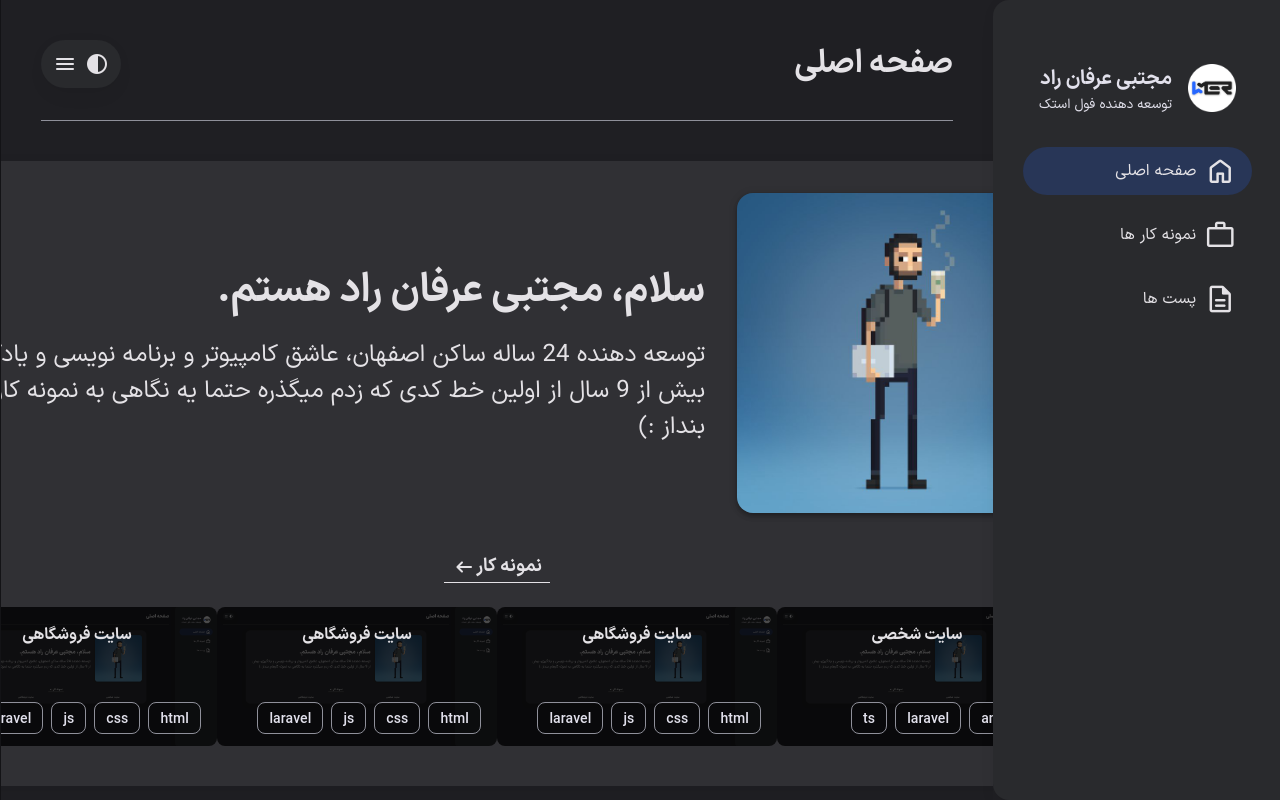
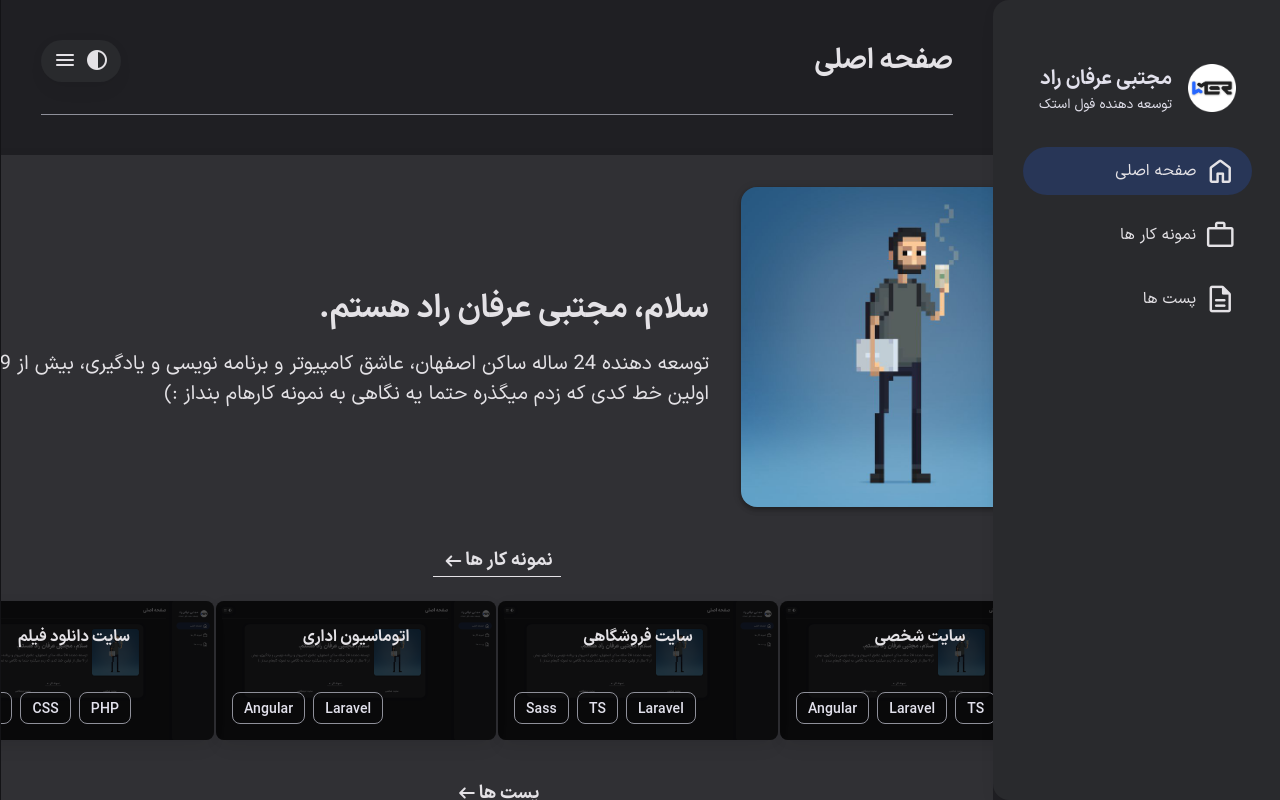
Before and after one commit to mojerf/wmer-front-end-material, an Angular app: page / in a window 1280 px wide. Built offline with nearby package versions, Linux system fonts and the light colour scheme.

Commit message:
fix(main-page): added posts and footer

```diff
--- a/src/app/app.component.html
+++ b/src/app/app.component.html
@@ -56,5 +56,10 @@
         <router-outlet></router-outlet>
       </div>
     </main>
+    <footer class="footer">
+      <div class="footer-container">
+        طراحی و پیاده سازی شده توسط مجتبی عرفان راد 😄❤
+      </div>
+    </footer>
   </mat-sidenav-content>
 </mat-sidenav-container>
--- a/src/app/app.component.scss
+++ b/src/app/app.component.scss
@@ -82,9 +82,13 @@
       justify-content: space-between;
       padding-block-end: 2rem;
 
+      .title {
+        font-size: 1.75rem;
+      }
+
       .toolbar {
         background-color: var(--mat-sidenav-container-background-color);
-        padding: 0.75rem;
+        padding: 0.5rem 0.75rem;
         border-radius: 5rem;
         display: flex;
         gap: 0.5rem;
@@ -106,11 +110,18 @@
       padding-block-start: 2.5rem;
     }
   }
+
+  .footer {
+    padding: 2.5rem;
+    padding-bottom: 0;
+
+    .footer-container {
+      background-color: var(--mat-sidenav-container-background-color);
+      border-start-start-radius: 1.5rem;
+      border-start-end-radius: 1.5rem;
+      padding: 1rem 2rem;
+      text-align: center;
+      box-shadow: var(--small-shadow);
+    }
+  }
 }
-
-.menuButton {
-  position: absolute;
-  bottom: 1.5rem;
-  right: 1.5rem;
-  z-index: 1;
-}
--- a/src/app/main/main-page/main-page.component.html
+++ b/src/app/main/main-page/main-page.component.html
@@ -18,7 +18,7 @@
     <section class="works">
       <div class="works-title-container">
         <a href="#" class="works-title">
-          نمونه کار
+          نمونه کار ها
           <span class="material-symbols-rounded"> arrow_left_alt </span>
         </a>
       </div>
@@ -42,5 +42,40 @@
         }
       </div>
     </section>
+    <section class="posts">
+      <div class="posts-title-container">
+        <a href="#" class="posts-title">
+          پست ها
+          <span class="material-symbols-rounded"> arrow_left_alt </span>
+        </a>
+      </div>
+      <div class="posts-container">
+        @for (post of posts; track $index) {
+        <div class="post-card">
+          <img src="{{ post.img }}" alt="" class="post-image" />
+          <div class="post-detail">
+            <h4
+              class="post-title"
+              matTooltip="{{ post.title }}"
+              matTooltipPosition="above"
+            >
+              {{ post.title }}
+            </h4>
+            <a href="{{ post.url }}" mat-flat-button>نمایش مطلب</a>
+            <div class="post-footer">
+              <span class="post-footer-component">
+                <span class="material-symbols-rounded"> calendar_today </span>
+                <span class="text">{{ post.date }}</span>
+              </span>
+              <span class="post-footer-component">
+                <span class="material-symbols-rounded"> forum </span>
+                <span class="text">{{ post.commentCount }}</span>
+              </span>
+            </div>
+          </div>
+        </div>
+        }
+      </div>
+    </section>
   </div>
 </div>
--- a/src/app/main/main-page/main-page.component.scss
+++ b/src/app/main/main-page/main-page.component.scss
@@ -33,12 +33,12 @@
           flex-direction: column;
 
           .about-title {
-            font-size: 2.5rem;
+            font-size: 2rem;
             font-weight: bold;
           }
 
           .about-description {
-            font-size: 1.5rem;
+            font-size: 1.25rem;
             font-weight: normal;
           }
         }
@@ -64,33 +64,109 @@
         .works-container {
           display: flex;
           justify-content: space-around;
+          padding-top: 1.5rem;
 
           .work-card {
-            padding-top: 1.5rem;
-            max-width: 5rem;
             position: relative;
-            min-width: 17.5rem;
+            width: 17.5rem;
             border-radius: 0.5rem;
+            background-color: var(--card-image-bg);
+            box-shadow: var(--small-shadow);
+            display: flex;
 
             .work-image {
               width: 100%;
               border-radius: inherit;
-              filter: brightness(0.3);
+              opacity: 0.3;
             }
 
             .work-title {
               position: absolute;
               font-weight: bold;
-              top: 2.5rem;
+              top: 1.5rem;
               width: 100%;
               text-align: center;
             }
 
             .work-tags {
               width: 100%;
-              bottom: 1rem;
+              bottom: 0.75rem;
               position: absolute;
-              right: 1rem;
+              left: 1rem;
+              direction: ltr;
+            }
+          }
+        }
+      }
+
+      .posts {
+        width: 100%;
+
+        .posts-title-container {
+          text-align: center;
+
+          .posts-title {
+            border-bottom: 1px solid var(--mat-app-text-color);
+            padding-inline: 0.5rem;
+            display: inline-flex;
+            align-items: center;
+            color: var(--mat-app-text-color);
+            font-size: 1.15rem;
+            font-weight: bold;
+            padding-bottom: 0.1rem;
+          }
+        }
+        .posts-container {
+          display: flex;
+          justify-content: space-around;
+          padding-top: 1.5rem;
+
+          .post-card {
+            width: 17.5rem;
+            border-radius: 0.5rem;
+            display: flex;
+            flex-direction: column;
+            border: 1px solid var(--card-border-color);
+
+            .post-image {
+              width: 100%;
+              border-start-start-radius: inherit;
+              border-start-end-radius: inherit;
+            }
+
+            .post-detail {
+              padding: 0.75rem;
+              text-align: center;
+              display: flex;
+              flex-direction: column;
+              gap: 1rem;
+
+              .post-title {
+                overflow: hidden;
+                text-overflow: ellipsis;
+                white-space: nowrap;
+              }
+
+              .post-footer {
+                display: flex;
+                gap: 0.75rem;
+                font-size: 0.75rem;
+
+                .post-footer-component {
+                  display: flex;
+                  gap: 0.25rem;
+                  justify-content: center;
+                  align-items: center;
+
+                  .text {
+                    height: 1rem;
+                  }
+
+                  .material-symbols-rounded {
+                    font-size: 1rem;
+                  }
+                }
+              }
             }
           }
         }
--- a/src/app/main/main-page/main-page.component.ts
+++ b/src/app/main/main-page/main-page.component.ts
@@ -3,27 +3,58 @@ import { Component } from '@angular/core';
 const WORKS = [
   {
     name: 'سایت شخصی',
-    tags: ['angular', 'laravel', 'ts'],
+    tags: ['Angular', 'Laravel', 'TS'],
     image: 'website_screenshot.png',
     url: '#',
   },
   {
     name: 'سایت فروشگاهی',
-    tags: ['html', 'css', 'js', 'laravel'],
+    tags: ['Sass', 'TS', 'Laravel'],
     image: 'website_screenshot.png',
     url: '#',
   },
   {
-    name: 'سایت فروشگاهی',
-    tags: ['html', 'css', 'js', 'laravel'],
+    name: 'اتوماسیون اداری',
+    tags: ['Angular', 'Laravel'],
     image: 'website_screenshot.png',
     url: '#',
   },
   {
-    name: 'سایت فروشگاهی',
-    tags: ['html', 'css', 'js', 'laravel'],
+    name: 'سایت دانلود فیلم',
+    tags: ['HTML', 'CSS', 'PHP'],
     image: 'website_screenshot.png',
     url: '#',
+  },
+];
+
+const POSTS = [
+  {
+    title: 'تبدیل قالب html به وردپرس با pinegrow',
+    url: '#',
+    img: 'post.jpg',
+    date: '1403/07/06',
+    commentCount: 10,
+  },
+  {
+    title: 'تبدیل قالب html به وردپرس با pinegrow',
+    url: '#',
+    img: 'post.jpg',
+    date: '1403/07/06',
+    commentCount: 10,
+  },
+  {
+    title: 'تبدیل قالب html به وردپرس با pinegrow',
+    url: '#',
+    img: 'post.jpg',
+    date: '1403/07/06',
+    commentCount: 10,
+  },
+  {
+    title: 'تبدیل قالب html به وردپرس با pinegrow',
+    url: '#',
+    img: 'post.jpg',
+    date: '1403/07/06',
+    commentCount: 10,
   },
 ];
 
@@ -38,4 +69,5 @@ export class MainPageComponent {
   expYears = this.currentYear - 2015;
   age = this.currentYear - 2000;
   works = WORKS;
+  posts = POSTS;
 }
--- a/src/app/main/main.module.ts
+++ b/src/app/main/main.module.ts
@@ -3,9 +3,11 @@ import { CommonModule } from '@angular/common';
 import { MainPageComponent } from './main-page/main-page.component';
 
 import { MatChipsModule } from '@angular/material/chips';
+import { MatTooltipModule } from '@angular/material/tooltip';
+import { MatButtonModule } from '@angular/material/button';
 
 @NgModule({
   declarations: [MainPageComponent],
-  imports: [CommonModule, MatChipsModule],
+  imports: [CommonModule, MatChipsModule, MatTooltipModule, MatButtonModule],
 })
 export class MainModule {}
--- a/src/styles.scss
+++ b/src/styles.scss
@@ -10,6 +10,8 @@
   --mat-sidenav-container-background-color: #292a2d;
 
   --card-background: #303034;
+  --card-image-bg: #000;
+  --card-border-color: #46464a;
 
   --small-shadow: 0 2px 15px -3px rgba(0, 0, 0, 0.07),
     0 10px 20px -2px rgba(0, 0, 0, 0.04);
@@ -21,6 +23,8 @@
     --mat-sidenav-container-background-color: #f2f0f4;
 
     --card-background: #f2f0f4;
+    --card-image-bg: #fff;
+    --card-border-color: #acaaaf;
   }
 }
 
@@ -56,6 +60,7 @@ body {
   }
   a {
     text-decoration: none;
+    color: var(--mat-app-text-color);
   }
 }
 
@@ -64,3 +69,7 @@ body {
 .mat-mdc-unelevated-button {
   font-family: inherit !important;
 }
+
+.mat-mdc-tooltip {
+  direction: rtl;
+}
```
Also changed, not shown: public/post.jpg (added).
